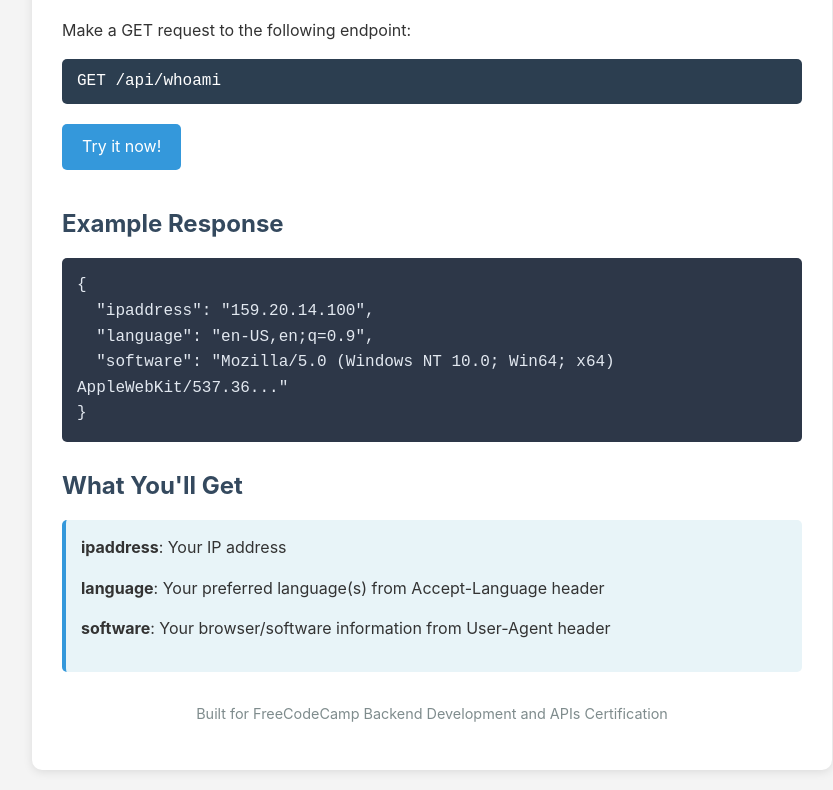
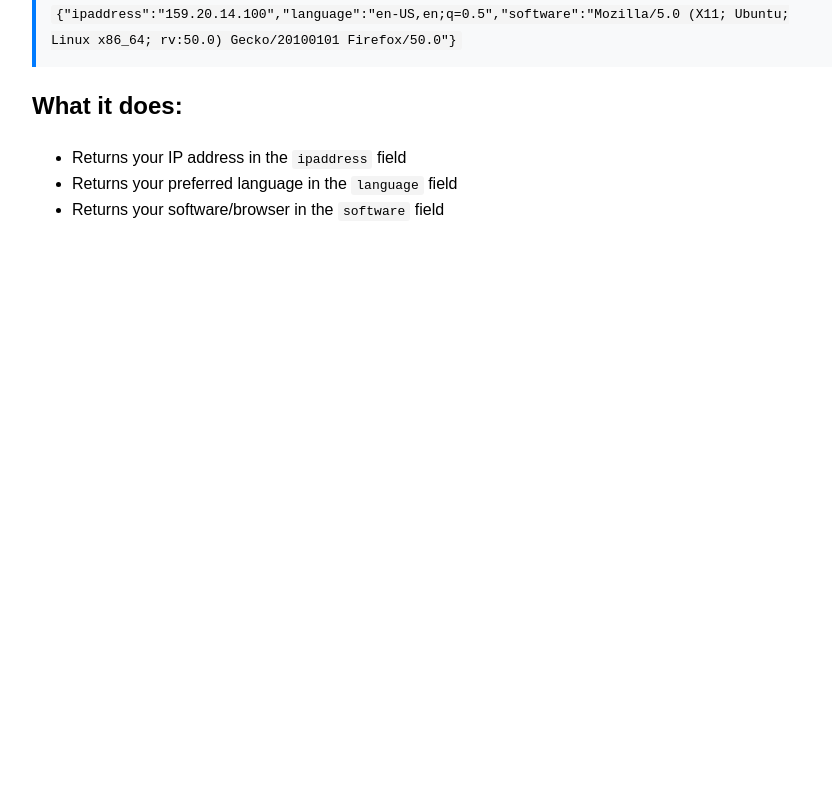
Before and after one commit to dennisholam-ops/-Header-Parser-Microservice, a website: page public/index.html in a window 1280 px wide. Shown: the part 291-1081 px from the top of the page, without its empty margins (208-1041 px from the left). After the commit the page ends 800 px from the top, so only its background shows below. Drawn offline with Linux system fonts and the light colour scheme.

Commit message:
Refactor index.html for improved layout and content
Updated styling and content structure for clarity and consistency.

```diff
--- a/public/index.html
+++ b/public/index.html
@@ -5,134 +5,44 @@
     <meta name="viewport" content="width=device-width, initial-scale=1.0">
     <title>Request Header Parser Microservice</title>
     <style>
-        * {
-            margin: 0;
-            padding: 0;
-            box-sizing: border-box;
-        }
-
         body {
-            font-family: -apple-system, BlinkMacSystemFont, 'Segoe UI', Roboto, Oxygen, Ubuntu, Cantarell, sans-serif;
-            line-height: 1.6;
-            color: #333;
-            background-color: #f4f4f4;
-            padding: 20px;
-        }
-
-        .container {
+            font-family: Arial, sans-serif;
             max-width: 800px;
             margin: 0 auto;
-            background: white;
-            padding: 30px;
-            border-radius: 10px;
-            box-shadow: 0 2px 10px rgba(0,0,0,0.1);
+            padding: 20px;
+            line-height: 1.6;
         }
-
-        h1 {
-            color: #2c3e50;
-            margin-bottom: 20px;
-            text-align: center;
+        code {
+            background: #f4f4f4;
+            padding: 2px 5px;
+            border-radius: 3px;
         }
-
-        h2 {
-            color: #34495e;
-            margin: 25px 0 15px 0;
-        }
-
-        p {
-            margin-bottom: 15px;
-        }
-
-        code {
+        .example {
             background: #f8f9fa;
-            padding: 2px 6px;
-            border-radius: 4px;
-            font-family: 'Courier New', monospace;
-            color: #e83e8c;
-        }
-
-        .example {
-            background: #e8f4f8;
             padding: 15px;
-            border-radius: 5px;
+            border-left: 4px solid #007bff;
             margin: 15px 0;
-            border-left: 4px solid #3498db;
-        }
-
-        .endpoint {
-            background: #2c3e50;
-            color: white;
-            padding: 10px 15px;
-            border-radius: 5px;
-            margin: 10px 0;
-            font-family: 'Courier New', monospace;
-            word-break: break-all;
-        }
-
-        .try-button {
-            display: inline-block;
-            background: #3498db;
-            color: white;
-            padding: 10px 20px;
-            text-decoration: none;
-            border-radius: 5px;
-            margin: 10px 0;
-            transition: background 0.3s;
-        }
-
-        .try-button:hover {
-            background: #2980b9;
-        }
-
-        .response {
-            background: #2d3748;
-            color: #e2e8f0;
-            padding: 15px;
-            border-radius: 5px;
-            margin: 15px 0;
-            font-family: 'Courier New', monospace;
-            white-space: pre-wrap;
-            overflow-x: auto;
-        }
-
-        footer {
-            text-align: center;
-            margin-top: 30px;
-            color: #7f8c8d;
-            font-size: 0.9em;
         }
     </style>
 </head>
 <body>
-    <div class="container">
-        <h1>Request Header Parser Microservice</h1>
+    <h1>Request Header Parser Microservice</h1>
 
-        <h2>Description</h2>
-        <p>This microservice returns information about your request headers including your IP address, preferred language, and software information.</p>
+    <h2>Example Usage:</h2>
+    <p>
+        <a href="/api/whoami">[base url]/api/whoami</a>
+    </p>
 
-        <h2>Usage</h2>
-        <p>Make a GET request to the following endpoint:</p>
-        <div class="endpoint">GET /api/whoami</div>
+    <h2>Example Output:</h2>
+    <div class="example">
+        <code>{"ipaddress":"159.20.14.100","language":"en-US,en;q=0.5","software":"Mozilla/5.0 (X11; Ubuntu; Linux x86_64; rv:50.0) Gecko/20100101 Firefox/50.0"}</code>
+    </div>
 
-        <a href="/api/whoami" class="try-button">Try it now!</a>
-
-        <h2>Example Response</h2>
-        <div class="response">{
-  "ipaddress": "159.20.14.100",
-  "language": "en-US,en;q=0.9",
-  "software": "Mozilla/5.0 (Windows NT 10.0; Win64; x64) AppleWebKit/537.36..."
-}</div>
-
-        <h2>What You'll Get</h2>
-        <div class="example">
-            <p><strong>ipaddress</strong>: Your IP address</p>
-            <p><strong>language</strong>: Your preferred language(s) from Accept-Language header</p>
-            <p><strong>software</strong>: Your browser/software information from User-Agent header</p>
-        </div>
-
-        <footer>
-            <p>Built for FreeCodeCamp Backend Development and APIs Certification</p>
-        </footer>
-    </div>
+    <h2>What it does:</h2>
+    <ul>
+        <li>Returns your IP address in the <code>ipaddress</code> field</li>
+        <li>Returns your preferred language in the <code>language</code> field</li>
+        <li>Returns your software/browser in the <code>software</code> field</li>
+    </ul>
 </body>
 </html>
```
